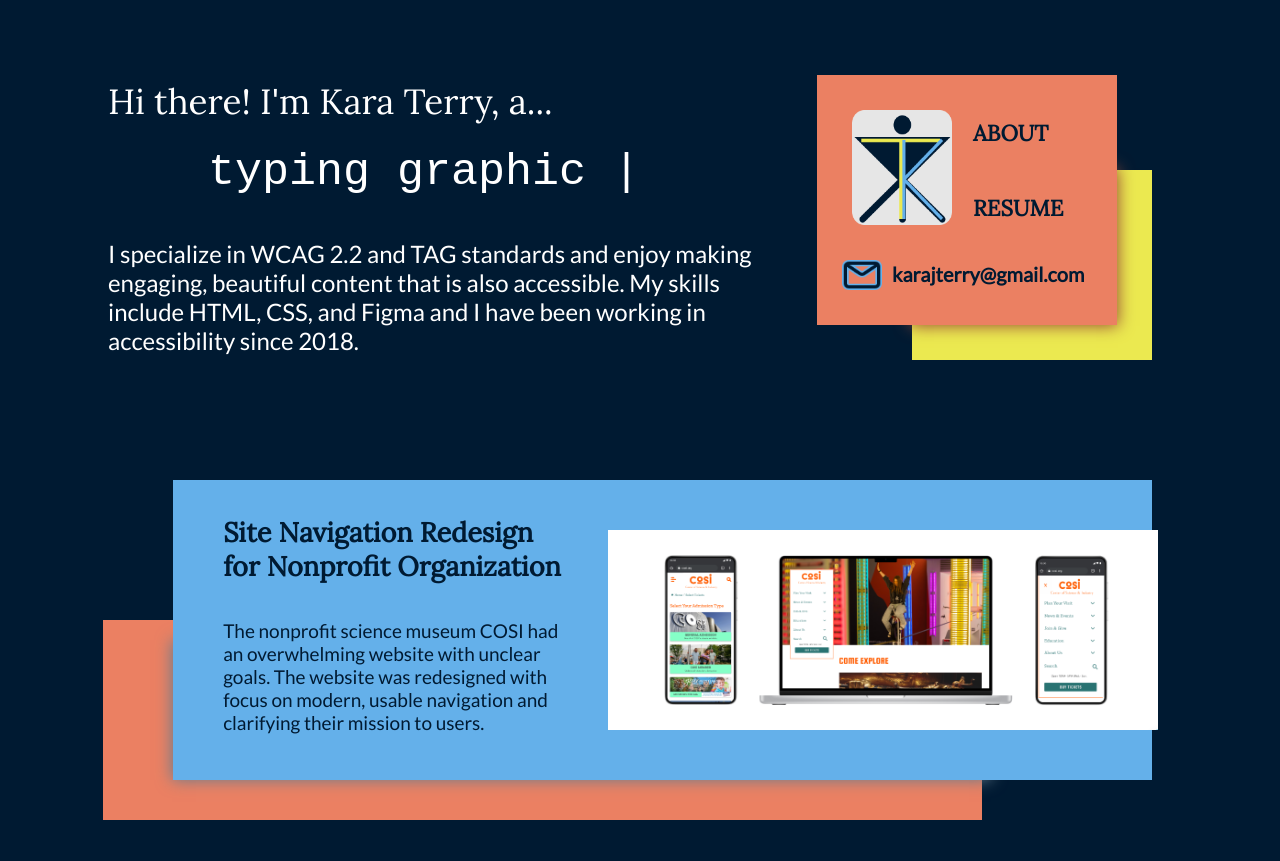
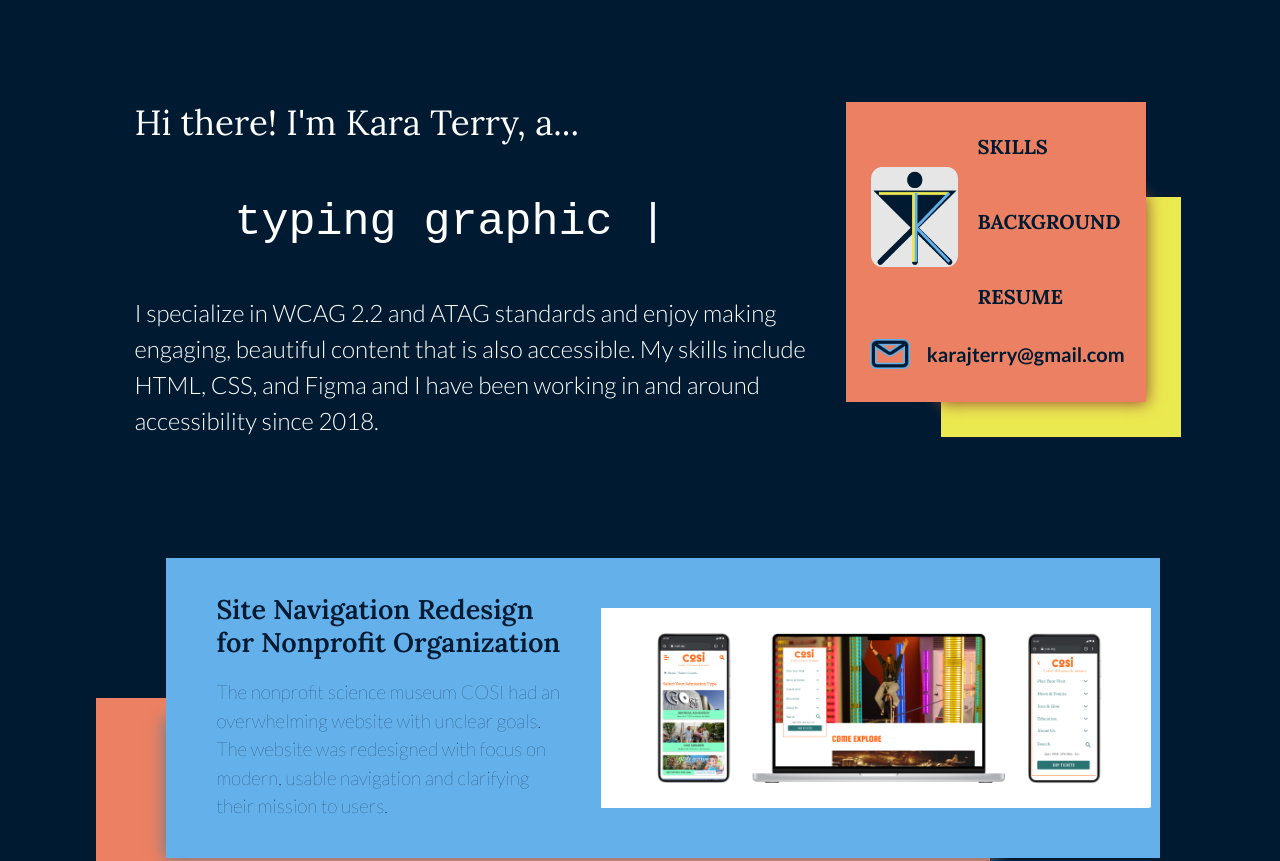
Before and after one commit to Karat99/My-Portfolio, a plain HTML site: page index.html in a window 1280 px wide. Shown: the top 861 px of the page. Drawn offline with nearby package versions, Linux system fonts and the light colour scheme.

Commit message:
My portfolio homepage

```diff
--- a/css/style.css
+++ b/css/style.css
@@ -6,20 +6,23 @@ body{
 .intro{
     display: flex;
     flex-direction: column;
-    height: 400px;
+    background-color: #001A32;
+    height: 500px;
     flex-wrap: wrap;
-    margin: 100px;
-    margin-top: 50px;
-    margin-bottom: 10px;
+    margin: 8%;
+    margin-top: 3%;
+    margin-bottom: 0%;
 }
 .intro h1{
     font-family: "Lora", Georgia, 'Times New Roman', Times, serif;
     font-size: 35px;
-    font-weight: 150;
+    font-weight: 300;
     color: #ffffff;
     max-width: 700px;
     height: 50px;
-    margin-bottom: 0;
+    align-self: flex-start;
+    justify-content: flex-start;
+    margin-bottom: 20px;
 }
 .intro h2{
     font-family: 'Courier New', Courier, monospace;
@@ -28,55 +31,63 @@ body{
     color: #ffffff;
     margin: 0;
     margin-left: 100px;
+    margin-bottom: 25px;
     padding: 0%;
     max-width: 700px;
     height: 50px;
+    align-self: flex-start;
+    justify-content: flex-start;
 }
 .intro p{
     font-family: "Lato", Arial, Helvetica, sans-serif;
     font-size: 24px;
-    font-weight: 200;
+    font-weight: 300;
     color: #ffffff;
     max-width: 680px;
+    align-self: flex-start;
+    justify-content: flex-start;
 }
 #navBox{
     display: grid;
-    height: 250px;
+    height: 300px;
     width: 300px;
     background-color: #eb8062;
     z-index: 100;
     align-self: flex-end;
-    margin-top: 25px;
-    margin-right: 55px;
+    justify-self: flex-end;
     box-shadow:  47px 47px 15px -46px #994d37, 65px 65px 0px -30px #ebe950;
-    grid-template-columns: 25% 25% 50%;
-    grid-template-rows: 30% 30% 40%;
+    grid-template-columns: 20% 20% 60%;
+    grid-template-rows: 1fr 1fr 1fr 1fr;
     grid-template-areas:
-        "logo logo about"
+        "logo logo skills"
+        "logo logo backstory"
         "logo logo resume"
         "icon email email"
 }
 .logo{
-    height: 115px;
-    width: 100px;
-    margin-top: 35px;
-    margin-left: 35px;
+    height: 100px;
+    width: 87px;
+    margin-top: 65px;
+    margin-left: 25px;
     grid-area: logo;
 }
-#navBox button{
+#navBox .btn{
     font-family: "Lora", Georgia, 'Times New Roman', Times, serif;
-    font-size: 22px;
-    font-weight: 600;
+    font-size: 20px;
+    font-weight: 650;
     color: #001A32;
     background-color: #eb8062;
     border: none;
-    margin-left: 0px;
-    margin-top: 40px;
-    margin-bottom: 0px;
     text-align: left;
+    width: max-content;
+    height: max-content;
+    margin-top: 13%;
 }
-#about{
-    grid-area: about;
+#skills{
+    grid-area: skills;
+}
+#backstory{
+    grid-area: backstory;
 }
 #resume{
     grid-area: resume;
@@ -84,16 +95,16 @@ body{
 .icon{
     height: 30px;
     width: 40px;
-    margin-left: 25px;
-    margin-top: 35px;
+    margin-left: 40%;
+    margin-top: 19%;
     grid-area: icon;
 }
 #navBox p{
     font-family: "Lato", Arial, Helvetica, sans-serif;
     font-size: 20px;
-    font-weight: 700;
-    text-align: left;
-    margin-top: 37px;
+    font-weight: 600;
+    text-align: center;
+    margin-top: 5%;
     color: #001A32;
     grid-area: email;
 }
--- a/index.html
+++ b/index.html
@@ -1,11 +1,16 @@
 <!DOCTYPE html>
 <html>
 <head>
-    <link href="https://fonts.googleapis.com/css2?family=Lato&family=Lora&display=swap" rel="stylesheet">
+    <meta charset="utf-8">
+    <meta name="viewport" content="width=device-width, initial-scale=1, shrink-to-fit=no">
+    <link rel="preconnect" href="https://fonts.googleapis.com">
+    <link rel="preconnect" href="https://fonts.gstatic.com" crossorigin>
+    <link href="https://fonts.googleapis.com/css2?family=Lato:ital,wght@0,100;0,300;0,400;0,700;0,900;1,100;1,300;1,400;1,700;1,900&family=Lora:ital,wght@0,400;0,500;0,600;0,700;1,400;1,500;1,600;1,700&display=swap" rel="stylesheet"><link rel="stylesheet" href="https://cdn.jsdelivr.net/npm/bootstrap@4.3.1/dist/css/bootstrap.min.css" integrity="sha384-ggOyR0iXCbMQv3Xipma34MD+dH/1fQ784/j6cY/iJTQUOhcWr7x9JvoRxT2MZw1T" crossorigin="anonymous">
     <link href="css/style.css" rel="stylesheet" type="text/css">
+    <title>Kara Terry Portfolio</title>
 </head>
 <body>
-<section class="intro">
+<section class="jumbotron intro">
     <h1>
         Hi there! I'm Kara Terry, a...
     </h1> <br>
@@ -13,14 +18,17 @@
         typing graphic |
     </h2> <br>
     <p>
-        I specialize in WCAG 2.2 and TAG standards and enjoy making engaging, beautiful content that is also accessible. My skills include HTML, CSS, and Figma and I have been working in accessibility since 2018.
+        I specialize in WCAG 2.2 and ATAG standards and enjoy making engaging, beautiful content that is also accessible. My skills include HTML, CSS, and Figma and I have been working in and around accessibility since 2018.
     </p>
     <div id="navBox">
         <img class="logo" src="images/Logo.png">
-        <button id="about">
-            ABOUT
+        <button class="btn" id="skills">
+            SKILLS
         </button>
-        <button id="resume">
+        <button class="btn" id="backstory">
+            BACKGROUND
+        </button>
+        <button class="btn" id="resume">
             RESUME
         </button>
         <img class="icon" src="images/Email Icon.png">
@@ -58,6 +66,7 @@
         <img src="images/Disney.jpg">
     </div>
 </section>
+  <script src="https://cdn.jsdelivr.net/npm/bootstrap@5.3.0-alpha3/dist/js/bootstrap.bundle.min.js" integrity="sha384-ENjdO4Dr2bkBIFxQpeoTz1HIcje39Wm4jDKdf19U8gI4ddQ3GYNS7NTKfAdVQSZe" crossorigin="anonymous"></script>
 </body>
 <footer>
     <img class="footerLogo" src="images/Logo.png">
```
